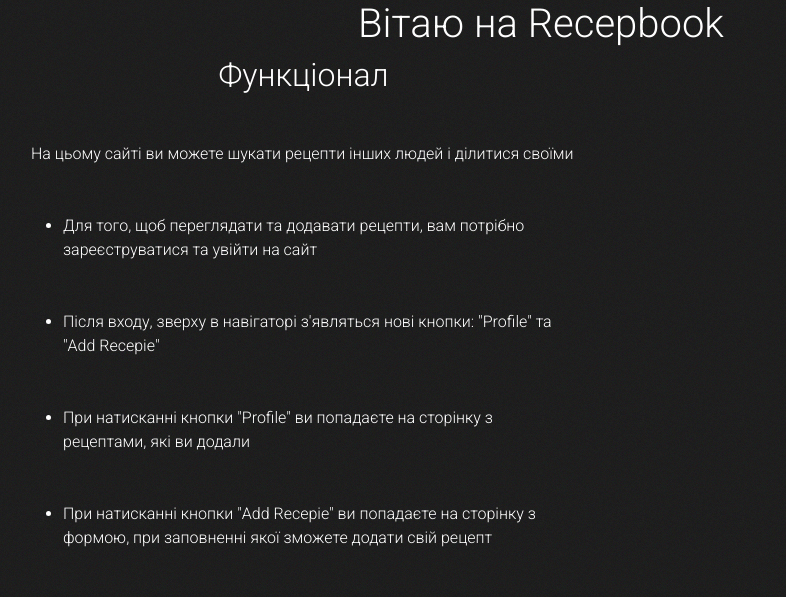
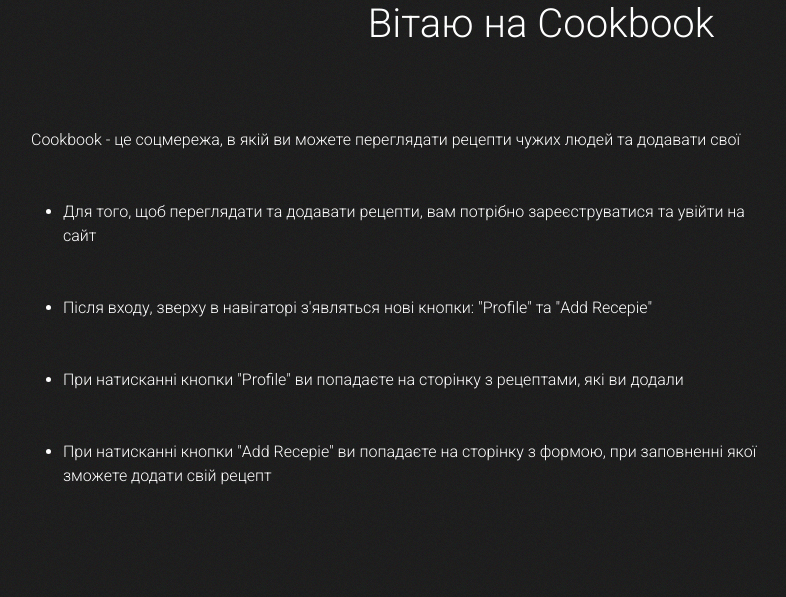
Before and after one commit to Br0fer/flask, a Flask app: page / in a window 1280 px wide. Shown: the part 99-696 px from the top of the page, without its empty margins (99-885 px from the left). Run offline with Flask 3, Linux system fonts and the light colour scheme.

Commit message:
Add files via upload

```diff
--- a/templates/my_page.html
+++ b/templates/my_page.html
@@ -3,16 +3,12 @@
 {% block content %}
 <main>
     <h1>
-        Вітаю на Recepbook
+        Вітаю на Cookbook
     </h1>
     <div class="container">
         <div class="row">
-            <div class="col-7">
-                <h2 class="alc">
-                    Функціонал
-                </h2>
-                <p class="tw m-5">На цьому сайті ви можете шукати рецепти інших людей і
-                    ділитися своїми</p>
+            <div class="col-9">>
+                <p class="tw m-5">Cookbook - це соцмережа, в якій ви можете переглядати рецепти чужих людей та додавати свої</p>
                 <ul>
                     <li class="tw m-5">Для того, щоб переглядати та додавати рецепти, вам потрібно зареєструватися та увійти на сайт</li>
                     <li class="tw m-5">Після входу, зверху в навігаторі з'являться нові кнопки: "Profile" та "Add Recepie"</li>
@@ -20,9 +16,6 @@
                     <li class="tw m-5">При натисканні кнопки "Add Recepie" ви попадаєте на сторінку з формою, при заповненні якої зможете додати свій рецепт</li>
                 </ul>
             </div>
-            <div class="col-5">
-
-            </div>
         </div>
     </div>
 </main>
```
Also changed, not shown: instance/recepies.db.
